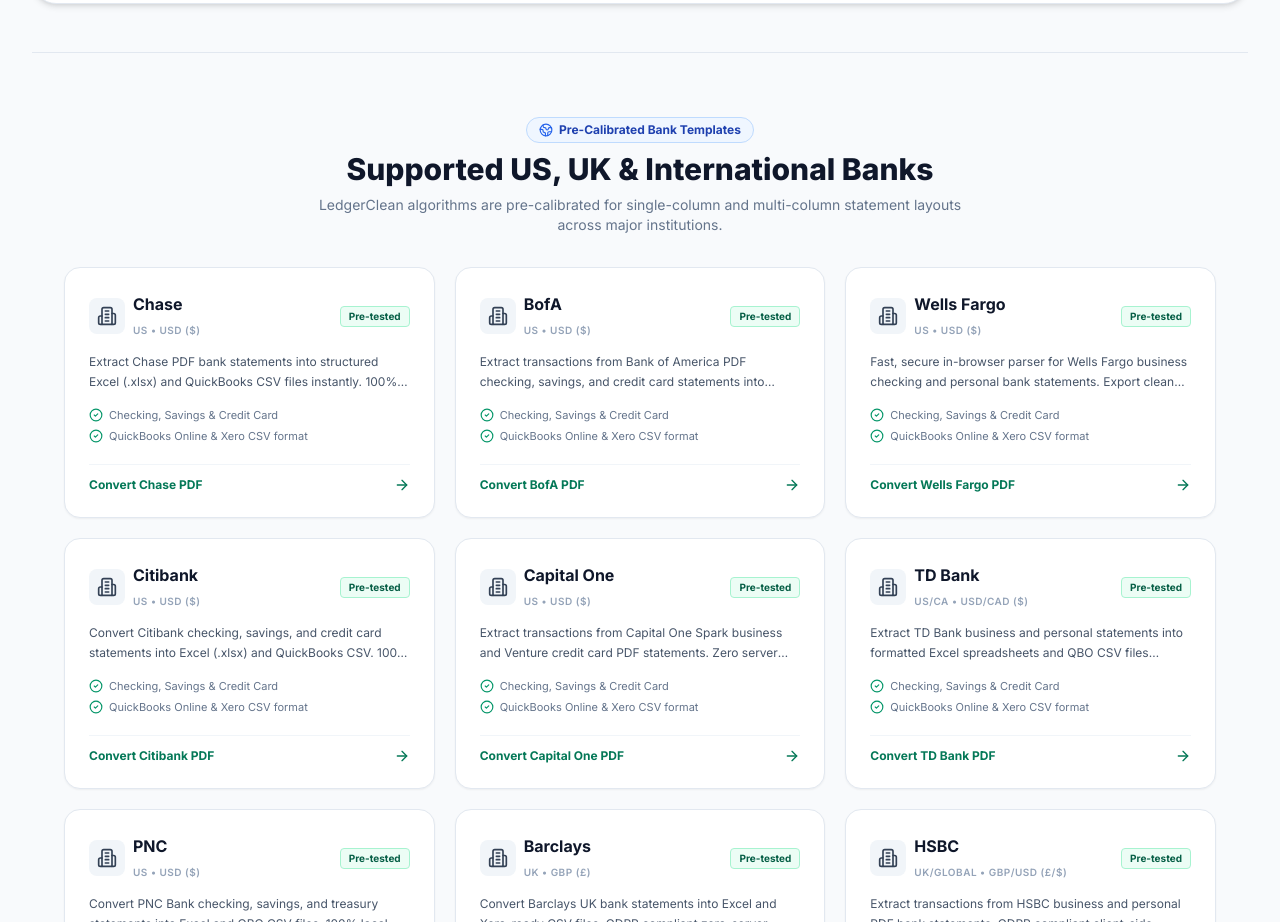
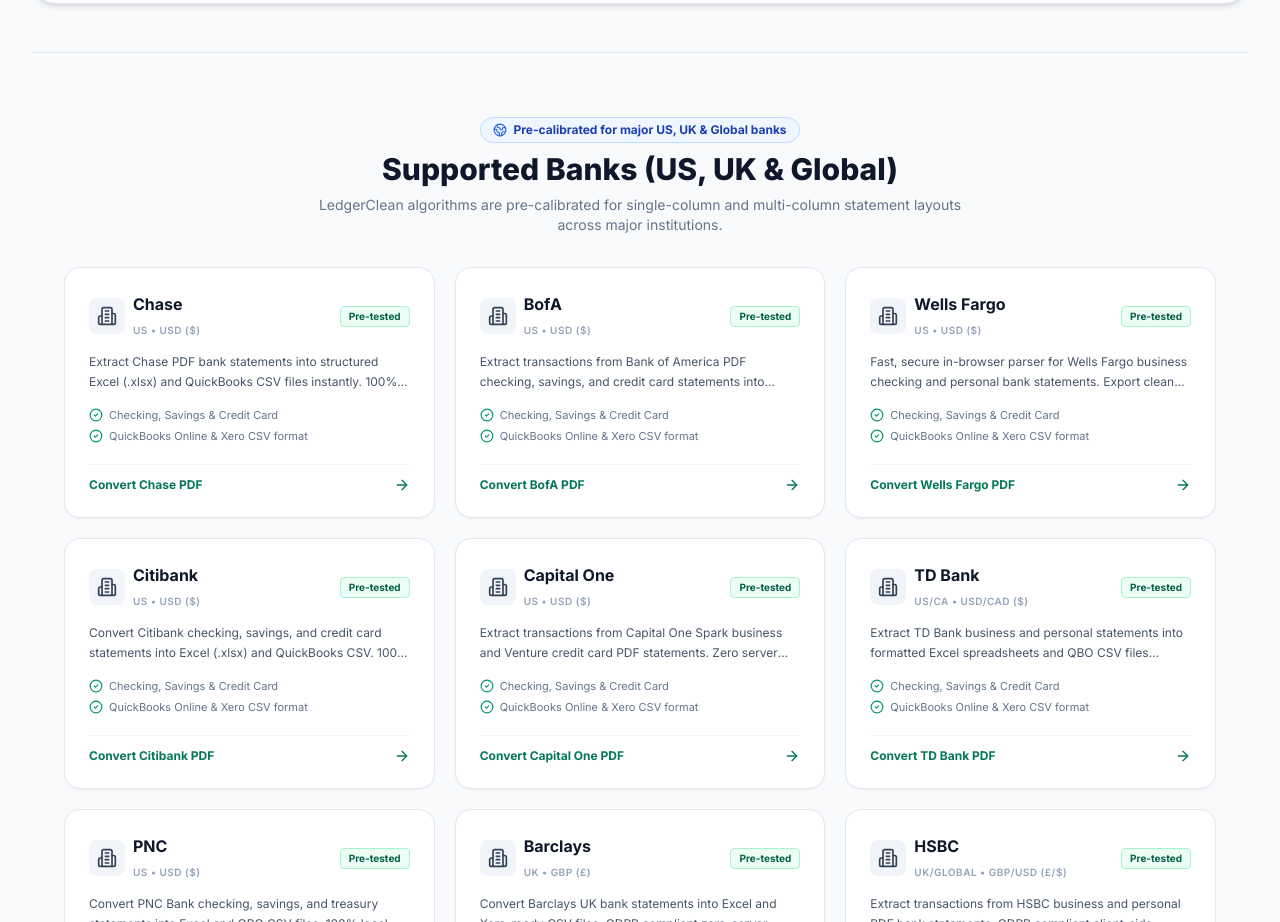
Before and after one commit to motiram944/bank-statement-to-excel, a Next.js app: page / in a window 1280 px wide. Shown: the part 1840-2762 px from the top of the page. Built offline with nearby package versions, Linux system fonts and the light colour scheme; no server answers.

Commit message:
feat: Add full dynamic 6-language i18n localization to SupportedBanksSection component

```diff
--- a/app/page.tsx
+++ b/app/page.tsx
@@ -337,7 +337,7 @@
         </section>
 
         {/* Supported Banks Grid Section */}
-        <SupportedBanksSection />
+        <SupportedBanksSection currentLanguage={currentLanguage} />
 
         {/* Feature Highlights Grid */}
         <section className="pt-8 space-y-8">
--- a/components/SupportedBanksSection.tsx
+++ b/components/SupportedBanksSection.tsx
@@ -2,17 +2,26 @@
 import Link from 'next/link';
 import { ArrowRight, CheckCircle2, Building2, Globe2 } from 'lucide-react';
 import { BANK_CONFIGS } from '@/lib/banks-config';
+import { SupportedLanguage, translate } from '@/lib/i18n';
 
-export const SupportedBanksSection: React.FC = () => {
+interface SupportedBanksSectionProps {
+  currentLanguage?: SupportedLanguage;
+}
+
+export const SupportedBanksSection: React.FC<SupportedBanksSectionProps> = ({
+  currentLanguage = 'en',
+}) => {
+  const lang = currentLanguage;
+
   return (
     <section id="supported-banks" className="pt-16 border-t border-slate-200 space-y-8 scroll-mt-20">
       <div className="text-center space-y-2 max-w-2xl mx-auto">
         <div className="inline-flex items-center gap-1.5 rounded-full bg-blue-50 border border-blue-200 px-3 py-1 text-xs font-bold text-blue-800">
           <Globe2 className="h-3.5 w-3.5 text-blue-600" />
-          <span>Pre-Calibrated Bank Templates</span>
+          <span>{translate('preCalibratedText', lang)}</span>
         </div>
         <h2 className="text-2xl sm:text-3xl font-extrabold text-slate-900">
-          Supported US, UK & International Banks
+          {translate('supportedBanks', lang)} (US, UK & Global)
         </h2>
         <p className="text-xs sm:text-sm text-slate-500">
           LedgerClean algorithms are pre-calibrated for single-column and multi-column statement layouts across major institutions.
```
